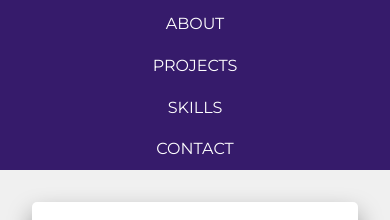
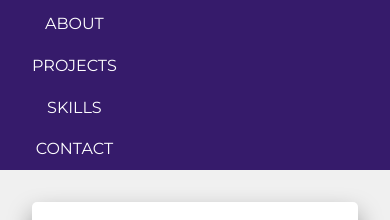
Before and after one commit to isabellehenderson/Personal-Portfolio-Website, a plain HTML site: page index.html in a window 390 px wide. Shown: the part 35-255 px from the top of the page. Drawn offline with Linux system fonts and the light colour scheme.

Commit message:
debugging CSS

```diff
--- a/style.css
+++ b/style.css
@@ -328,7 +328,7 @@ section {
     }
 }
 
-/* Ensure header nav has two buttons per line on smaller screens */
+/* Ensure header nav displays two buttons per line on tablets and smaller screens */
 @media (max-width: 768px) {
     .header-content {
         flex-direction: column;
@@ -336,27 +336,46 @@ section {
         text-align: center;
     }
 
+    nav {
+        width: 100%; /* Make sure nav takes the full width */
+    }
+
     nav ul {
-        display: grid;
-        grid-template-columns: repeat(2, 1fr); /* Two buttons per line */
-        gap: 0; /* No gap between items */
+        display: flex;
+        flex-wrap: wrap; /* Allow items to wrap onto the next line */
+        justify-content: center; /* Center items horizontally */
         padding: 0;
-        width: 100%;
+        margin: 0;
+        list-style: none; /* Remove default list styling */
     }
 
     nav li {
-        margin: 0; /* Remove margin to ensure full-width buttons */
+        flex: 1 1 50%; /* Make each item take up 50% of the width (2 items per line) */
+        box-sizing: border-box;
     }
 
     nav a {
+        display: block;
         padding: 0.5rem 1rem; /* Adjust padding for better fit */
         text-align: center; /* Center text inside buttons */
+        background-color: #361B6B;
+        color: white;
+        text-decoration: none;
+    }
+
+    nav a:hover {
+        background-color: #5A3D93; /* Hover effect */
     }
 }
 
 /* Adjust navigation for very small screens */
 @media (max-width: 480px) {
     nav ul {
-        grid-template-columns: 1fr; /* Stack buttons vertically on very small screens */
+        flex-direction: column; /* Stack buttons vertically on very small screens */
+    }
+
+    nav li {
+        flex: 1 1 auto; /* Allow items to grow/shrink based on content */
+        width: 100%; /* Ensure each item takes full width */
     }
 }
```
